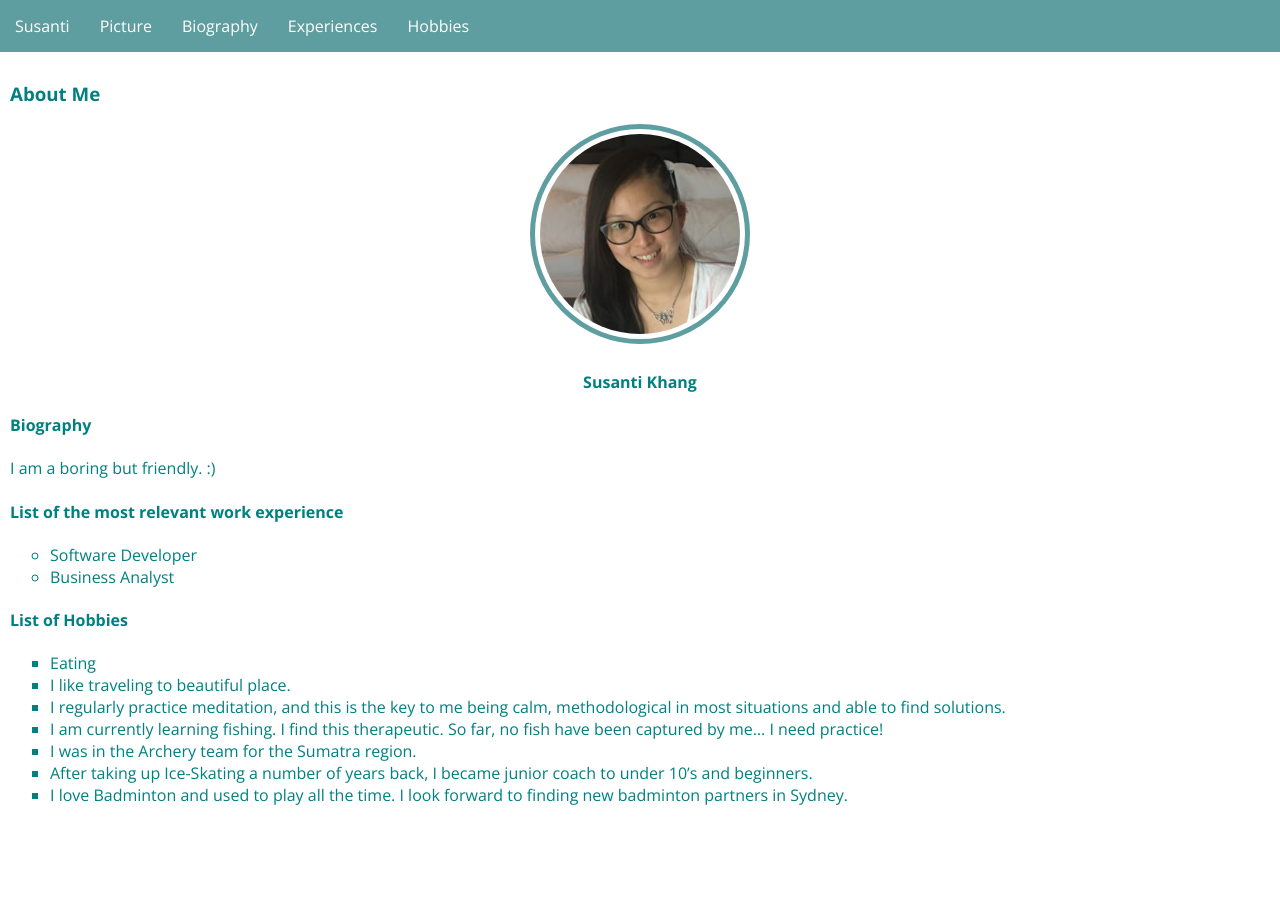
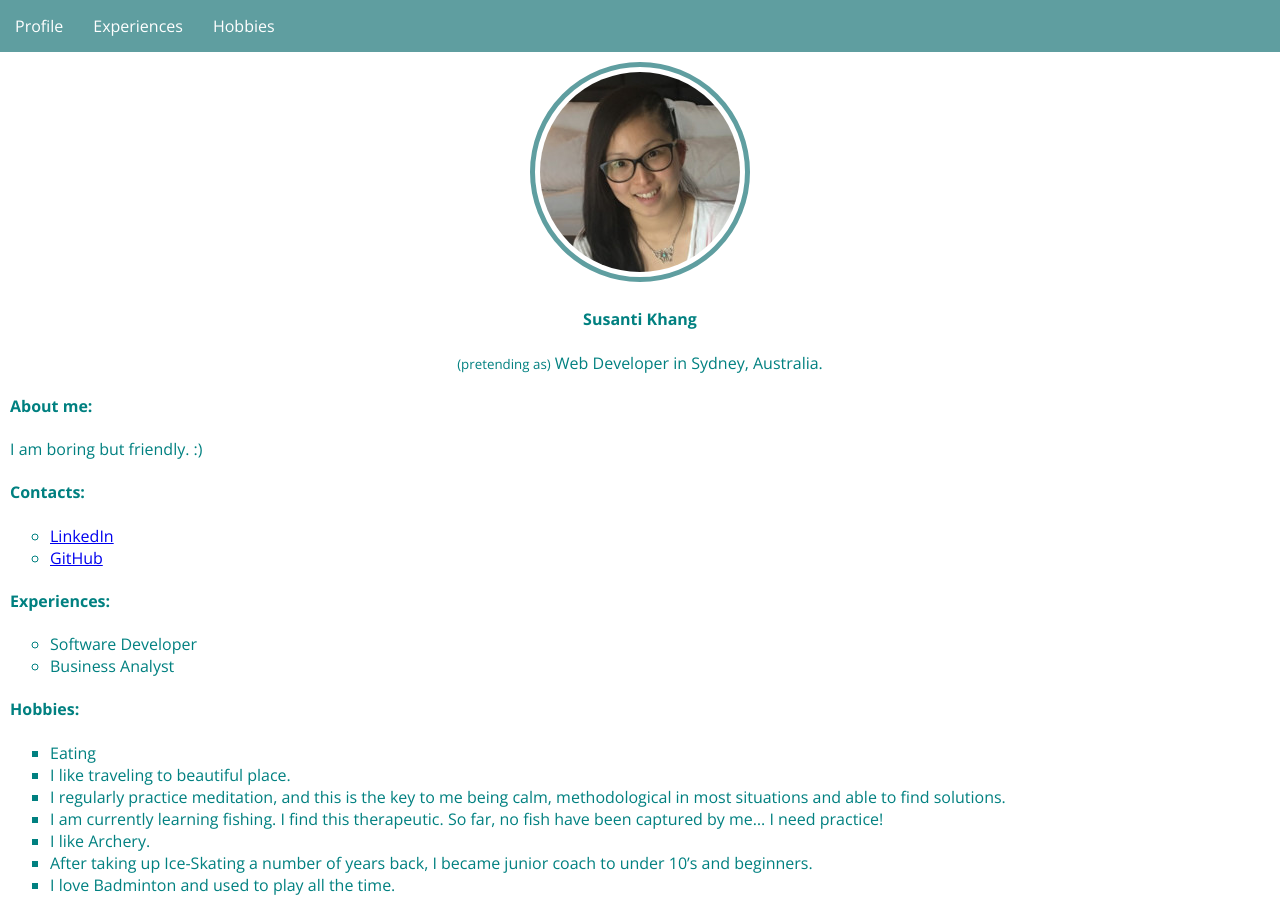
Before and after one commit to susantikcm/about-me, a plain HTML site: page index.html in a window 1280 px wide. Before the commit the page ends 832 px from the top, so only its background shows below. Drawn offline with nearby package versions, Linux system fonts and the light colour scheme.

Commit message:
add contact info

```diff
--- a/index.html
+++ b/index.html
@@ -12,46 +12,48 @@
 <body>
     <header>
         <nav class="navbar">
-            <span>Susanti</span>
-            <a href="#picture">Picture</a>
-            <a href="#biography">Biography</a>
+            <!-- <span>Susanti</span> -->
+            <a href="#Profile">Profile</a>
             <a href="#experiences">Experiences</a>
             <a href="#hobbies">Hobbies</a>
         </nav>
     </header>
     <Article>
+        <section id="Profile" class="profile">
+            <img class="profile-picture" src="./libs/images/0.jpg" min-width="100" alt="no profile image" />
+            <h4>Susanti Khang</h4>
+            <p><small>(pretending as)</small> Web Developer in Sydney, Australia.</p>
+        </section>
         <section>
-            <hgroup>
-                <h1>About Me</h1>
-            </hgroup>
-            <div  class="profile">
-                <img class="profile-picture" src="./libs/images/0.jpg" min-width="100" alt="no profile image" />
-                <h4>Susanti Khang</h4>
-            </div>
-        </section>
-        <section id="biography">
-            <h4>Biography</h4>
+            <h4>About me:</h4>
             <p>
-                I am a boring but friendly. :)
+                I am boring but friendly. :)
             </p>
         </section>
+        <section>
+            <h4>Contacts:</h4>
+            <ul type="circle">
+                <li><a href="https://www.linkedin.com/in/susanti-khang/">LinkedIn</a></li>
+                <li><a href="https://github.com/susantikcm/">GitHub</a></li>
+            </ul>
+        </section>
         <section id="experiences">
-            <h4>List of the most relevant work experience</h4>
+            <h4>Experiences:</h4>
             <ul type="circle">
                 <li>Software Developer</li>
                 <li>Business Analyst</li>
             </ul>
         </section>
         <section id="hobbies">
-            <h4>List of Hobbies</h4>
+            <h4>Hobbies:</h4>
             <ul type="square">
                 <li>Eating</li>
                 <li>I like traveling to beautiful place.</li>
                 <li>I regularly practice meditation, and this is the key to me being calm, methodological in most situations and able to find solutions.</li>
                 <li>I am currently learning fishing. I find this therapeutic. So far, no fish have been captured by me… I need practice!</li>
-                <li>I was in the Archery team for the Sumatra region.</li>
+                <li>I like Archery.</li>
                 <li>After taking up Ice-Skating a number of years back, I became junior coach to under 10’s and beginners.</li>
-                <li>I love Badminton and used to play all the time. I look forward to finding new badminton partners in Sydney.</li>
+                <li>I love Badminton and used to play all the time.</li>
             </ul>
         </section>
     </Article>
--- a/style.css
+++ b/style.css
@@ -7,7 +7,7 @@ body {
 .navbar {
     display: inline-flex;
     background-color: cadetblue;
-    width: 100%;
+    min-width: 100%;
 }
 
 .navbar > a, .navbar > span {
```
